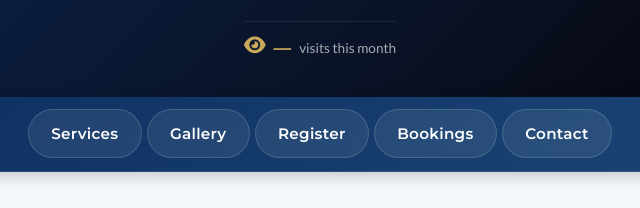
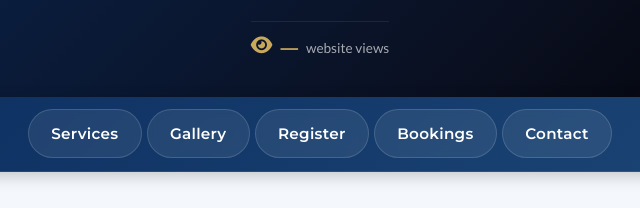
Before and after one commit to lxmultiservicios2363/detailingteam, a website: page index.html in a window 1280 px wide. Shown: the part 277-485 px from the top of the page, 320-960 px from the left. Drawn offline with Linux system fonts and the light colour scheme; no server answers.

```diff
--- a/index.html
+++ b/index.html
@@ -110,7 +110,7 @@
                 <div class="stat-box">
                     <i class="fas fa-eye"></i>
                     <span class="stat-number" id="visitsCount">0</span>
-                    <span class="stat-label" id="header-visits-label">visitas a la web</span>
+                    <span class="stat-label" id="header-visits-label">website views</span>
                 </div>
             </div>
         </div>
--- a/script.js
+++ b/script.js
@@ -421,7 +421,7 @@ const textosIndexEn = {
     'qr-message': 'Scan me! 📱',
     'copyright-text': '© 2025 Detailing Team. All rights reserved.',
     'copyright-security': 'By using this site, you accept our privacy and security practices.',
-    'header-visits-label': 'visits this month',
+    'header-visits-label': 'website views',
     'service-description-title': 'Service Description',
     'prices-title': 'Prices',
     'price-basic-title': 'Basic finish',
@@ -537,7 +537,7 @@ const textosIndexEs = {
     'qr-message': '¡Escáneame! 📱',
     'copyright-text': '© 2025 Detailing Team. Todos los derechos reservados.',
     'copyright-security': 'Al usar este sitio, aceptas nuestras prácticas de privacidad y seguridad.',
-    'header-visits-label': 'visitas este mes',
+    'header-visits-label': 'visitas al sitio web',
     'service-description-title': 'Descripción del Servicio',
     'prices-title': 'Precios',
     'price-basic-title': 'Sin acabado interior',
```
